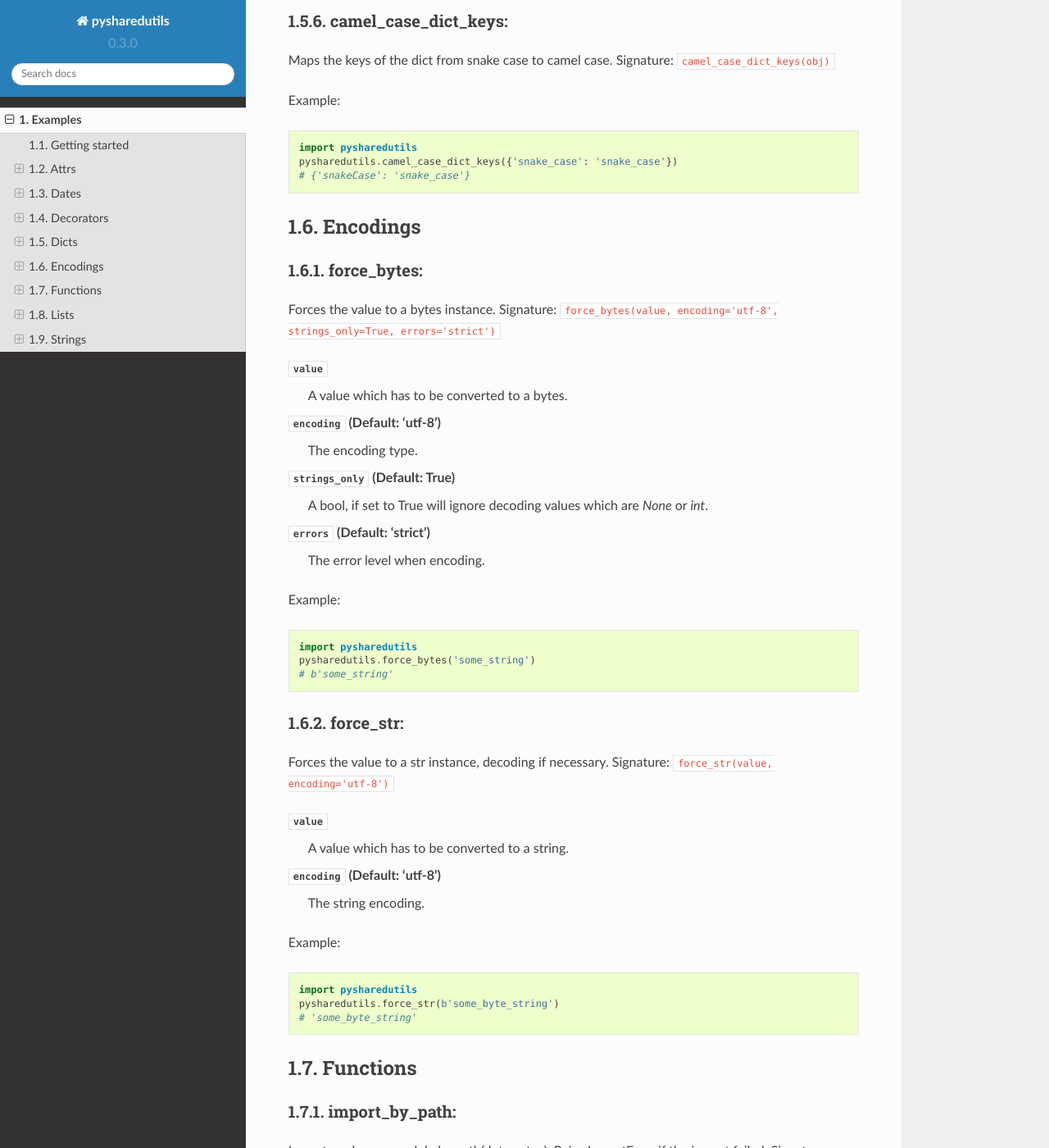
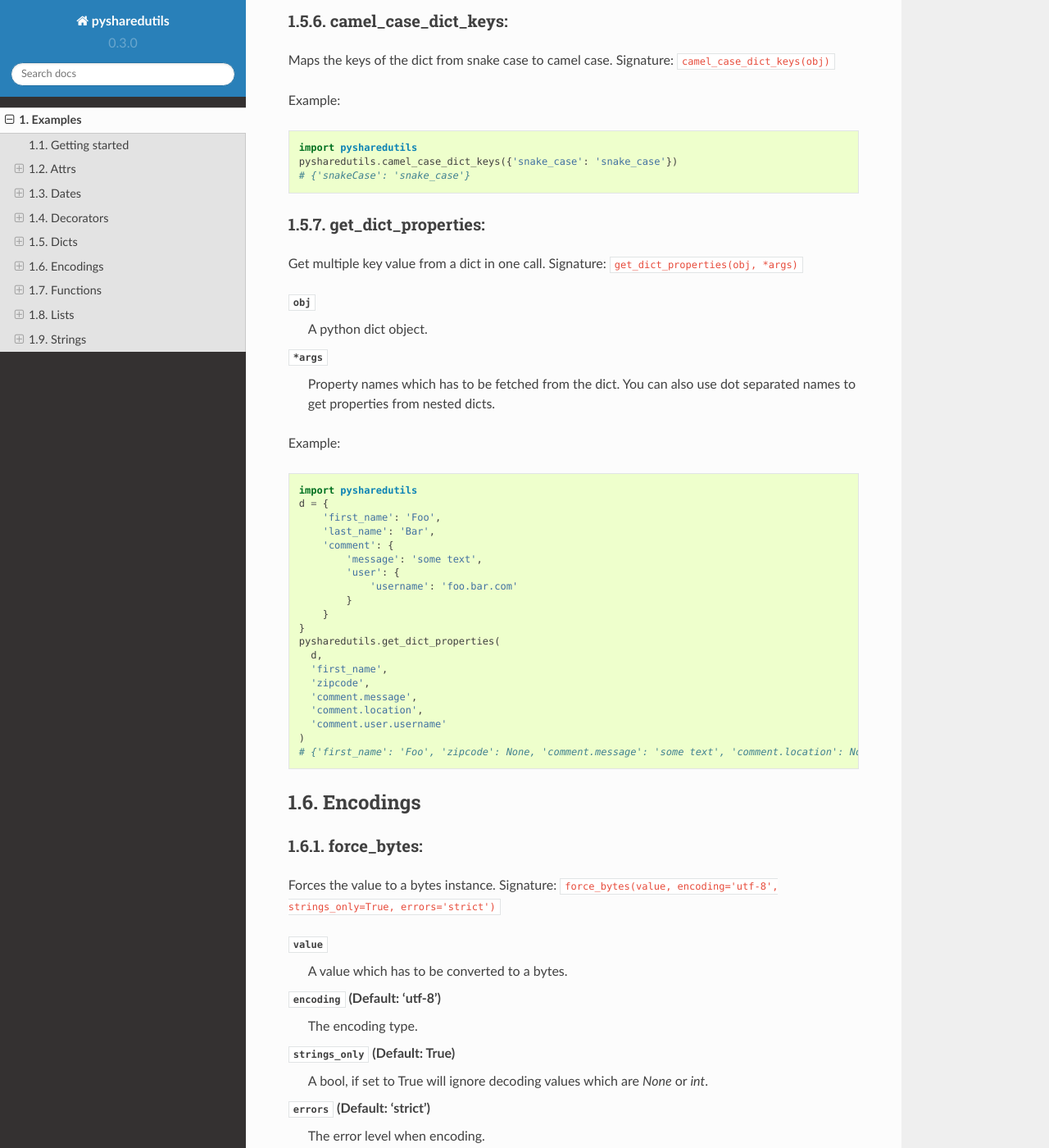
Before and after one commit to joeljames/py-shared-utils, a Sphinx documentation site: the page built from docs/examples.rst, in a window 1280 px wide and 1400 px high, scrolled down 4945 px. Shown: the whole window at 82% size. Built offline with Sphinx 7.4.7 and the Read the Docs theme 2.0.0, drawn with Linux system fonts in a browser that asks for light colours.

Commit message:
Add get dict properties

```diff
--- a/docs/examples.rst
+++ b/docs/examples.rst
@@ -222,6 +222,40 @@
     pysharedutils.camel_case_dict_keys({'snake_case': 'snake_case'})
     # {'snakeCase': 'snake_case'}
 
+get_dict_properties:
+---------------------
+Get multiple key value from a dict in one call. Signature: ``get_dict_properties(obj, *args)``
+
+:attr:`obj`
+    A python dict object.
+
+:attr:`*args`
+    Property names which has to be fetched from the dict.
+    You can also use dot separated names to get properties from nested dicts.
+
+Example::
+
+    import pysharedutils
+    d = {
+        'first_name': 'Foo',
+        'last_name': 'Bar',
+        'comment': {
+            'message': 'some text',
+            'user': {
+                'username': 'foo.bar.com'
+            }
+        }
+    }
+    pysharedutils.get_dict_properties(
+      d,
+      'first_name',
+      'zipcode',
+      'comment.message',
+      'comment.location',
+      'comment.user.username'
+    )
+    # {'first_name': 'Foo', 'zipcode': None, 'comment.message': 'some text', 'comment.location': None, 'comment.user.username': 'foo.bar.com'}
+
 
 Encodings
 =========
--- a/pysharedutils/__init__.py
+++ b/pysharedutils/__init__.py
@@ -30,6 +30,7 @@
     'merge_dicts',
     'snake_case_dict_keys',
     'camel_case_dict_keys',
+    'get_dict_properties',
     # Encodings
     'force_bytes',
     'force_str',
```
Also changed, not shown: 2 other files.
